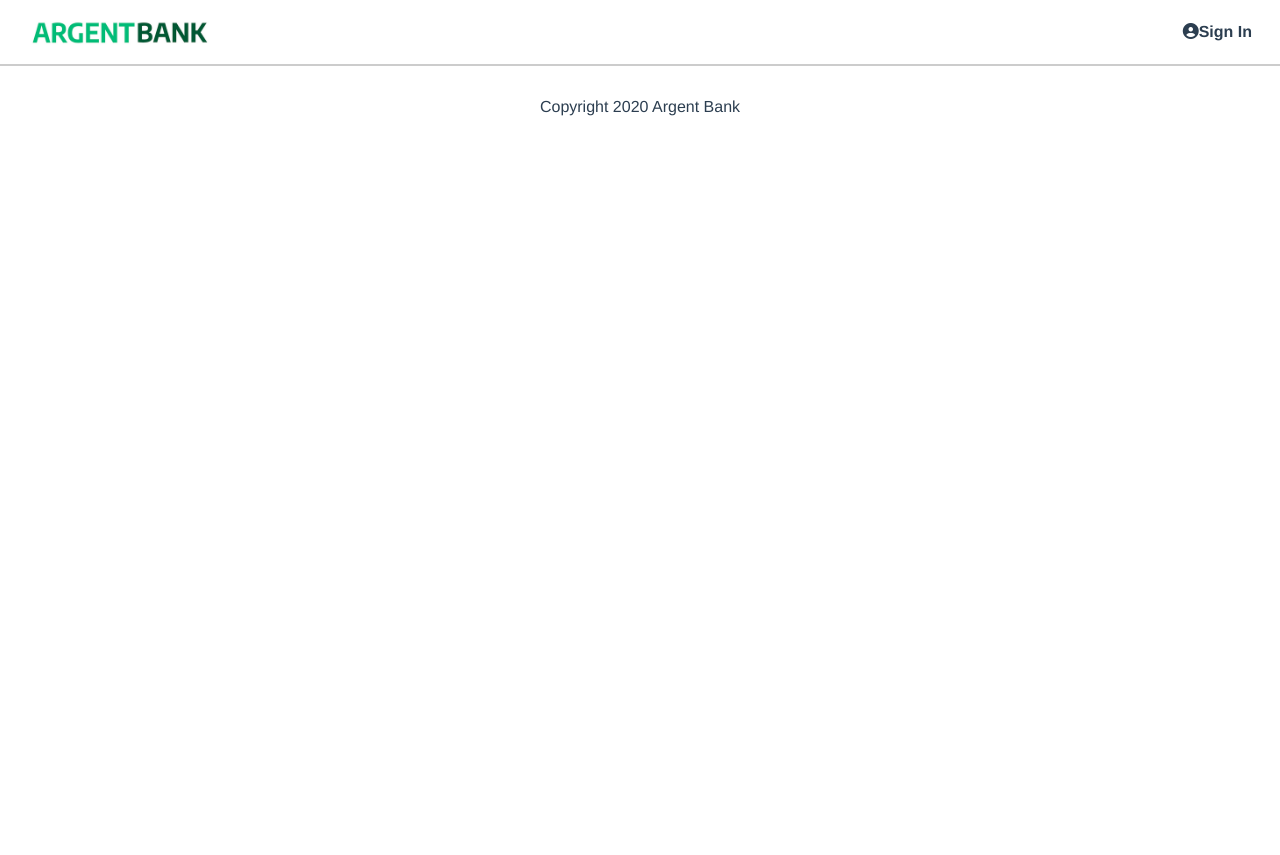
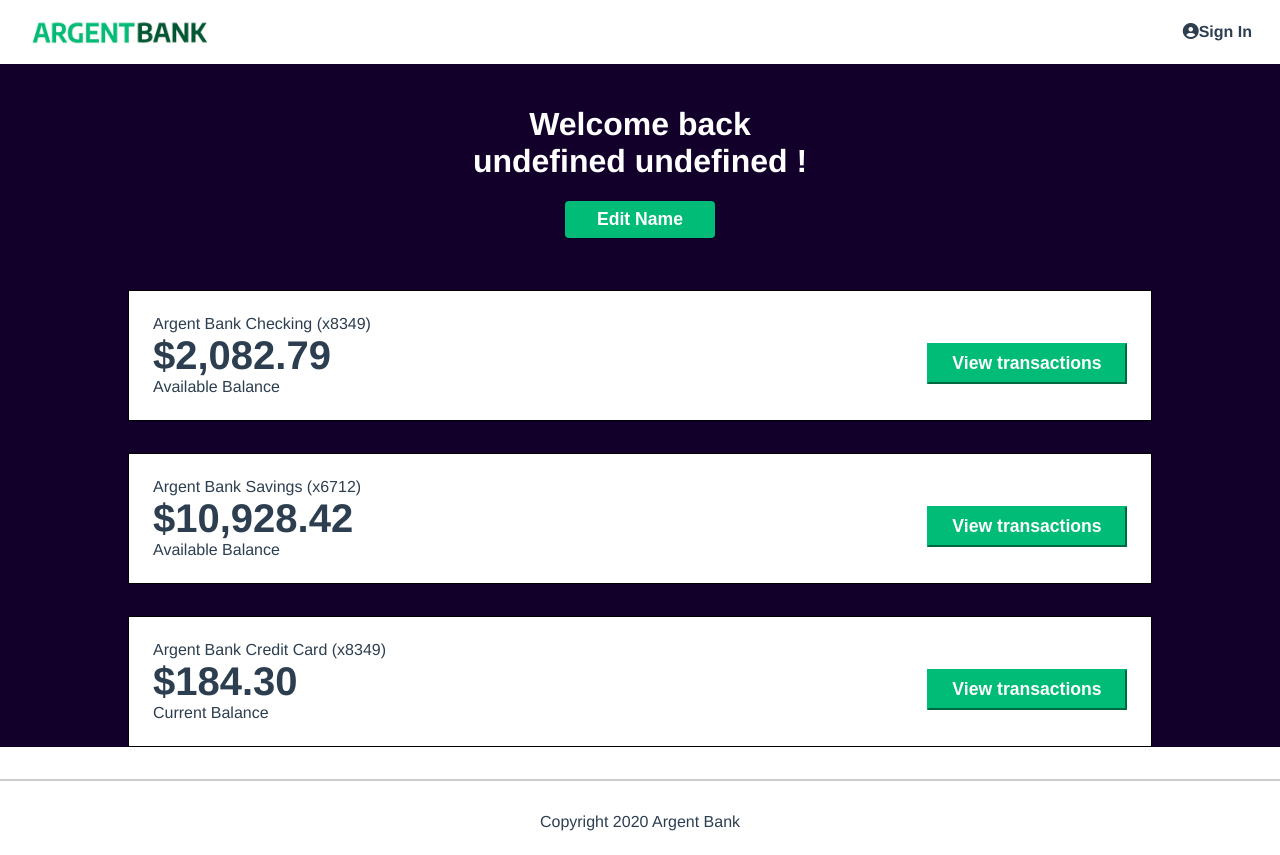
Before and after one commit to joline14/ArgentBank-projet, a React (Vite) app in the folder ArgentBank-Frontend-main/nom-du-projet/: page /User in a window 1280 px wide. Before the commit the page ends 800 px from the top, so only its background shows below. Built offline with nearby package versions, Linux system fonts and the light colour scheme.

Commit message:
Création de la page User avec ces composants account/ EditName + ajout code CSS

```diff
--- a/ArgentBank-Frontend-main/nom-du-projet/src/App.jsx
+++ b/ArgentBank-Frontend-main/nom-du-projet/src/App.jsx
@@ -3,6 +3,7 @@ import Header from './components/Header'
 import Footer from "./components/Footer";
 import Home from "./pages/Home";
 import Login from "./pages/Login";
+import User from "./pages/User"
 
 function App() {
 return(
@@ -11,6 +12,7 @@ return(
       <Routes>
       <Route path="/" element={<Home/>} />
       <Route path="/Login" element={<Login/>} />
+      <Route path="/User" element={<User/>} />
       </Routes>
       <Footer/>
     </BrowserRouter>
--- /dev/null
+++ b/ArgentBank-Frontend-main/nom-du-projet/src/components/Acount.jsx
@@ -0,0 +1,16 @@
+function Account(props) {
+    return (
+      <section className="account">
+        <div className="account-content-wrapper">
+          <h3 className="account-title">{props.title}</h3>
+          <p className="account-amount">{props.amount}</p>
+          <p className="account-amount-description">{props.description}</p>
+        </div>
+        <div className="account-content-wrapper cta">
+          <button className="transaction-button">View transactions</button>
+        </div>
+      </section>
+    );
+  }
+
+  export default Account
--- /dev/null
+++ b/ArgentBank-Frontend-main/nom-du-projet/src/components/EditName.jsx
@@ -0,0 +1,127 @@
+import { useEffect, useState } from 'react';
+
+function EditName() {
+  // Récupère les données utilisateur et le token depuis localStorage
+  const initialUserProfile = JSON.parse(localStorage.getItem('userProfile') || '{}');
+  const token = localStorage.getItem('authToken') || '';
+
+  // États pour gérer l'utilisateur, l'édition et les erreurs
+  const [userProfile, setUserProfile] = useState(initialUserProfile);
+  const [isEditing, setIsEditing] = useState(false);
+  const [editedUserName, setEditedUserName] = useState(userProfile.userName || '');
+  const [errorMessage, setErrorMessage] = useState('');
+
+  // Met à jour le nom d'utilisateur quand le profil change
+  useEffect(() => {
+    setEditedUserName(userProfile.userName || '');
+  }, [userProfile]);
+
+  // Active le mode d'édition
+  const handleEditClick = () => {
+    setIsEditing(true);
+  };
+
+  // Sauvegarde les modifications
+  const handleSaveClick = (event) => {
+    event.preventDefault();
+    setIsEditing(false);
+
+    fetch('http://localhost:3001/api/v1/user/profile', {
+      method: 'PUT',
+      headers: {
+        'Content-Type': 'application/json',
+        Authorization: `Bearer ${token}`,
+      },
+      body: JSON.stringify({ userName: editedUserName }),
+    })
+      .then(response => {
+        if (response.ok) {
+          return response.json();
+        } else {
+          return response.json().then(err => {
+            throw new Error(err.message || 'Erreur inconnue');
+          });
+        }
+      })
+      .then(data => {
+        const updatedProfile = { ...userProfile, userName: editedUserName };
+        setUserProfile(updatedProfile);
+        localStorage.setItem('userProfile', JSON.stringify(updatedProfile));
+      })
+      .catch(error => {
+        setErrorMessage(error.message || 'Une erreur est survenue');
+      });
+  };
+
+  // Annule l'édition
+  const handleCancelClick = () => {
+    setEditedUserName(userProfile.userName || '');
+    setIsEditing(false);
+  };
+
+  // Met à jour la valeur de l'input
+  const handleUserNameChange = (event) => {
+    setEditedUserName(event.target.value);
+  };
+
+  return (
+    <div className="edit-user-info-container">
+      {isEditing ? (
+        <form onSubmit={handleSaveClick}>
+          <h1 className="edit-title">Edit User Info</h1>
+          <div className="edit-user-info">
+            <div className="input-group">
+              <label htmlFor="userName">User Name:</label>
+              <input
+                type="text"
+                id="userName"
+                value={editedUserName}
+                onChange={handleUserNameChange}
+                className="edit-username-input"
+                required
+              />
+            </div>
+            <div className="input-group">
+              <label htmlFor="firstName">First Name:</label>
+              <input
+                type="text"
+                id="firstName"
+                value={userProfile.firstName || ''}
+                readOnly
+                className="edit-firstname-input"
+              />
+            </div>
+            <div className="input-group">
+              <label htmlFor="lastName">Last Name:</label>
+              <input
+                type="text"
+                id="lastName"
+                value={userProfile.lastName || ''}
+                readOnly
+                className="edit-lastname-input"
+              />
+            </div>
+          </div>
+          <div className="edit-button-container">
+            <button type="submit" className="edit-button edit-button--save">Save</button>
+            <button type="button" className="edit-button edit-button--cancel" onClick={handleCancelClick}>Cancel</button>
+          </div>
+          {errorMessage && <p className="errorMsg">{errorMessage}</p>}
+        </form>
+      ) : (
+        <>
+          <h1>
+            Welcome back
+            <br />
+            {userProfile ? `${userProfile.firstName} ${userProfile.lastName} !` : 'Loading'}
+          </h1>
+          <button className="edit-button" onClick={handleEditClick}>
+            Edit Name
+          </button>
+        </>
+      )}
+    </div>
+  );
+}
+
+export default EditName;
--- /dev/null
+++ b/ArgentBank-Frontend-main/nom-du-projet/src/pages/User.jsx
@@ -0,0 +1,58 @@
+import React, { useEffect, useState } from 'react';
+import Account from '../components/Acount';
+import EditName from '../components/EditName';
+
+function User() {
+  // État pour stocker le profil utilisateur
+  const [profile, setProfile] = useState(null);
+
+  // Utilisation de useEffect pour récupérer le profil au chargement de la page
+  useEffect(() => {
+    const authToken = localStorage.getItem('authToken'); // Récupération du token
+    if (authToken) {
+      fetchProfileData(authToken); // Appel de la fonction pour récupérer les données
+    }
+  }, []);
+
+  // Fonction pour récupérer les données du profil depuis l'API
+  function fetchProfileData(authToken) {
+    fetch('http://localhost:3001/api/v1/user/profile', {
+      method: 'GET',
+      headers: {
+        'Content-Type': 'application/json',
+        Authorization: `Bearer ${authToken}`,
+      },
+    })
+      .then(response => {
+        if (response.ok) {
+          return response.json(); // Convertit la réponse en JSON si OK
+        } else {
+          console.error('Erreur :', response.statusText); // Affiche une erreur si non OK
+        }
+      })
+      .then(data => {
+        if (data) {
+          setProfile(data.body); // Met à jour l'état avec les données
+          localStorage.setItem('userProfile', JSON.stringify(data.body)); // Stocke les données dans localStorage
+          console.log(data.body); // Affiche les données dans la console
+        }
+      })
+      .catch(error => {
+        console.error('Erreur :', error); // Affiche une erreur en cas de problème
+      });
+  }
+
+  return (
+    <main className="main bg-dark">
+      <div className="header">
+        <EditName />
+      </div>
+      <h2 className="sr-only">Accounts</h2>
+      <Account title="Argent Bank Checking (x8349)" amount="$2,082.79" description="Available Balance" />
+      <Account title="Argent Bank Savings (x6712)" amount="$10,928.42" description="Available Balance" />
+      <Account title="Argent Bank Credit Card (x8349)" amount="$184.30" description="Current Balance" />
+    </main>
+  );
+}
+
+export default User;
--- a/ArgentBank-Frontend-main/nom-du-projet/src/styles/App.css
+++ b/ArgentBank-Frontend-main/nom-du-projet/src/styles/App.css
@@ -34,6 +34,96 @@ body {
   width: 1px !important;
   white-space: nowrap !important; /* 3 */
 }
+
+/* Container principal pour la section d'édition */
+.edit-user-info-container {
+  display: flex;
+  flex-direction: column;
+  align-items: center;
+  padding: 20px;
+  border-radius: 5px;
+
+}
+
+/* Style pour le formulaire d'édition */
+.edit-user-info {
+  display: flex;
+  flex-direction: column;
+  gap:10px;
+  margin-bottom: 20px;
+}
+
+/* Input styles */
+.edit-username-input,
+.edit-firstname-input,
+.edit-lastname-input {
+  padding: 1rem;
+  margin: 1rem 0;
+  border: 1px solid #ced4da;
+  border-radius: 4px;
+  font-size: 1rem;
+  box-sizing: border-box;
+
+}
+
+/* Label styles */
+.edit-user-info label {
+  font-weight: bold;
+  margin-bottom: 0.5rem;
+margin-right: 8px;
+}
+
+/* Boutons */
+.edit-button {
+  margin-top: 1rem;
+  padding: 0.75rem 1.5rem;
+  font-size: 1rem;
+  font-weight: bold;
+  color: white;
+  border: none;
+  border-radius: 4px;
+  cursor: pointer;
+  width: 100%;
+  box-sizing: border-box;
+
+
+}
+.edit-user-info h1 {
+  margin-top: 0;
+  display: flex;
+  flex-direction: column;
+  align-items: center;
+  font-size: 1.5rem;
+  font-weight: bold;
+
+}
+
+.edit-button--save {
+  background-color: #28a745;  /* Couleur pour le bouton de sauvegarde */
+}
+
+.edit-button--cancel {
+  background-color: #dc3545;  /* Couleur pour le bouton d'annulation */
+  margin-top: 0.5rem;
+
+}
+
+/* Réactivité pour les petits écrans */
+@media (max-width: 768px) {
+  .edit-user-info {
+    padding: 1rem;
+  }
+
+  .edit-username-input {
+    padding: 0.5rem;
+  }
+
+  .edit-button {
+    padding: 0.5rem 1rem;
+    font-size: 0.9rem;
+  }
+}
+
 
 .main-nav {
   display: flex;
@@ -289,3 +379,15 @@ body {
     width: 200px;
   }
 }
+
+.edit-button {
+    width: 150px;
+    padding: 8px;
+    font-size: 1.1rem;
+    font-weight: bold;
+    margin: 0 5px;
+    border-color: #00bc77;
+    background-color: #00bc77;
+    color: #fff;
+    cursor: pointer;
+}
```
